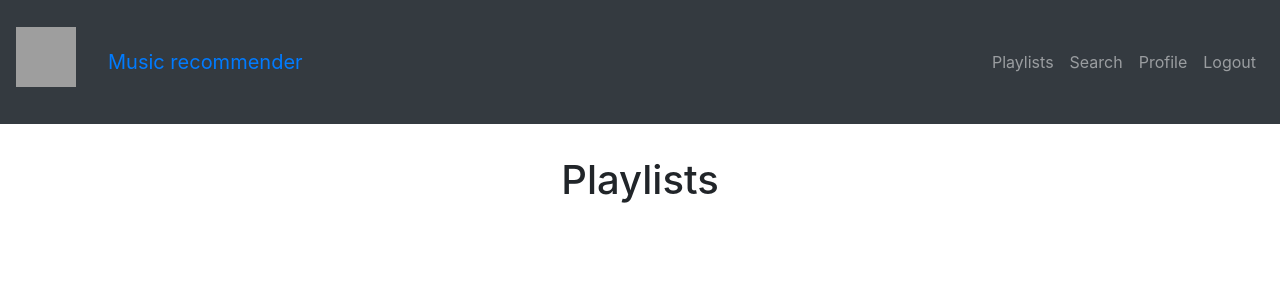
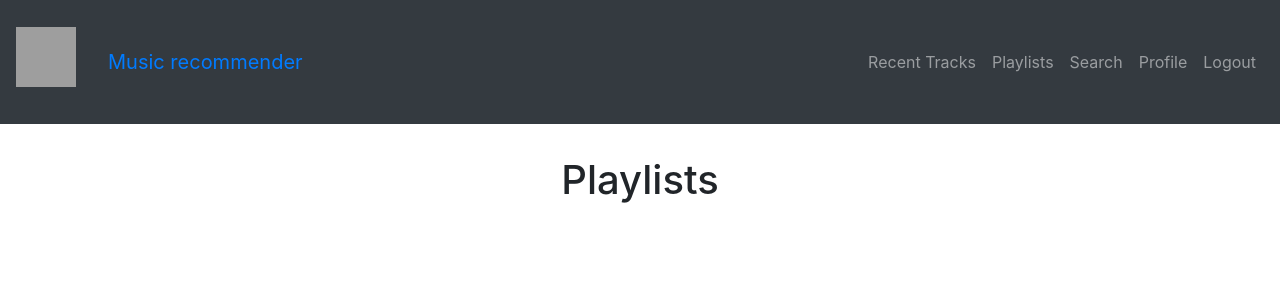
Before and after one commit to sankethire/MusicRecommender, a Flask app: page /playlist in a window 1280 px wide. Shown: the top 300 px of the page. Run offline with Flask 2, Linux system fonts and the light colour scheme; data that the repository does not hold is empty; some libraries are stand-ins or nearby versions; grey boxes are pictures that could not be loaded.

Commit message:
recent tracks navbar

```diff
--- a/website/templates/base.html
+++ b/website/templates/base.html
@@ -40,6 +40,11 @@
 			<!-- <li class="nav-item active">
 			  <a class="nav-link" href="#">Home <span class="sr-only">(current)</span></a>
 			</li> -->
+
+			<li class="nav-item">
+				<a class="nav-link" href="/recent_tracks">Recent Tracks</a>
+			  </li>
+
 			<li class="nav-item">
 			  <a class="nav-link" href="/playlist">Playlists</a>
 			</li>
```
